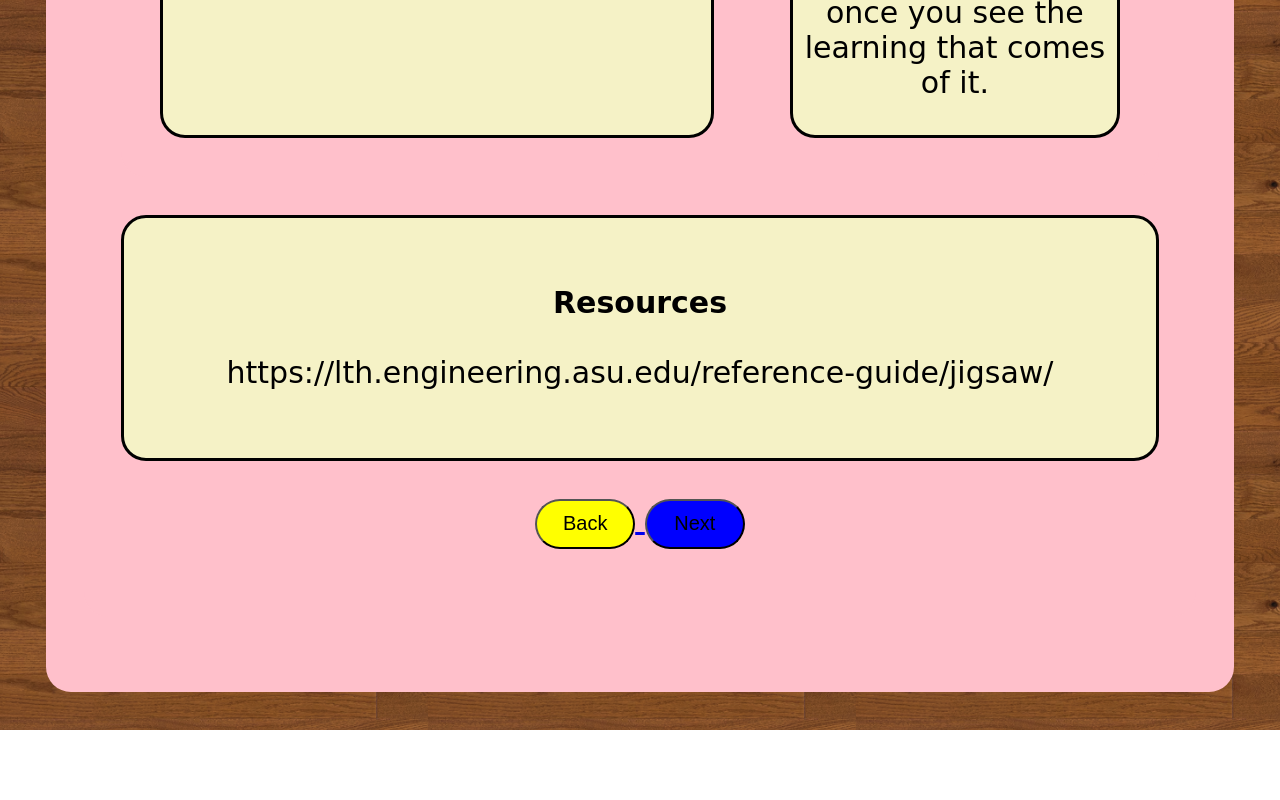
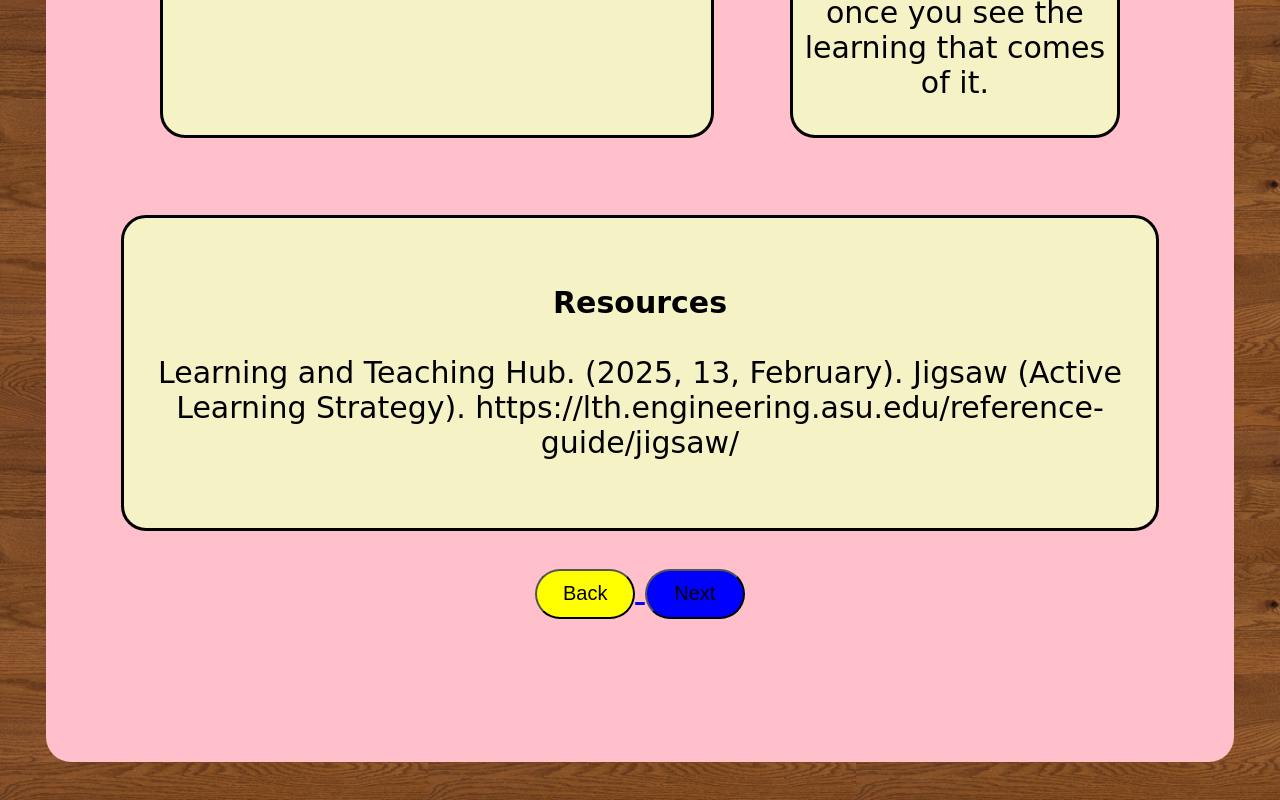
Before and after one commit to nerichardson28/Portfolio, a plain HTML site: page method1.html in a window 1280 px wide. Shown: the part 1920-2720 px from the top of the page. Before the commit the page ends 2650 px from the top, so only its background shows below. Drawn offline with Linux system fonts and the light colour scheme; a web font is replaced by a local one.

Commit message:
Update method1.html

```diff
--- a/method1.html
+++ b/method1.html
@@ -57,7 +57,7 @@
 <div class="portfolio"><p><b>Grade/Subject/Outcome</b><br><br><b>Grade</b>: I would use this in grades 8-12<br><b>Subject</b>:I think it would work well<br> in psychology/ELA/Social Studies <br> when discussing different topics<br><b>Outcome</b>:Will be used to cover more <br> topics in a short amount of time</p></div>
 <div class="portfolio"><p><b>Summary</b><br><br>Jigsaw is a student lead activity where students become experts on a topic and teach it to their classmates. It can be time consuming initially, but worth it once you see the learning that comes of it.</p></div>
 </div>
-<div class="portfolio"><p><b>Resources</b><br><br>https://lth.engineering.asu.edu/reference-guide/jigsaw/</p></div>
+<div class="portfolio"><p><b>Resources</b><br><br>Learning and Teaching Hub. (2025, 13, February). Jigsaw (Active Learning Strategy). https://lth.engineering.asu.edu/reference-guide/jigsaw/</p></div>
 <p>
 	<a href="index.html"><button class="stickynote2">Back</button>
 	</a>
@@ -68,4 +68,5 @@
 </div>
 </body>
 
+
 </html>
```
